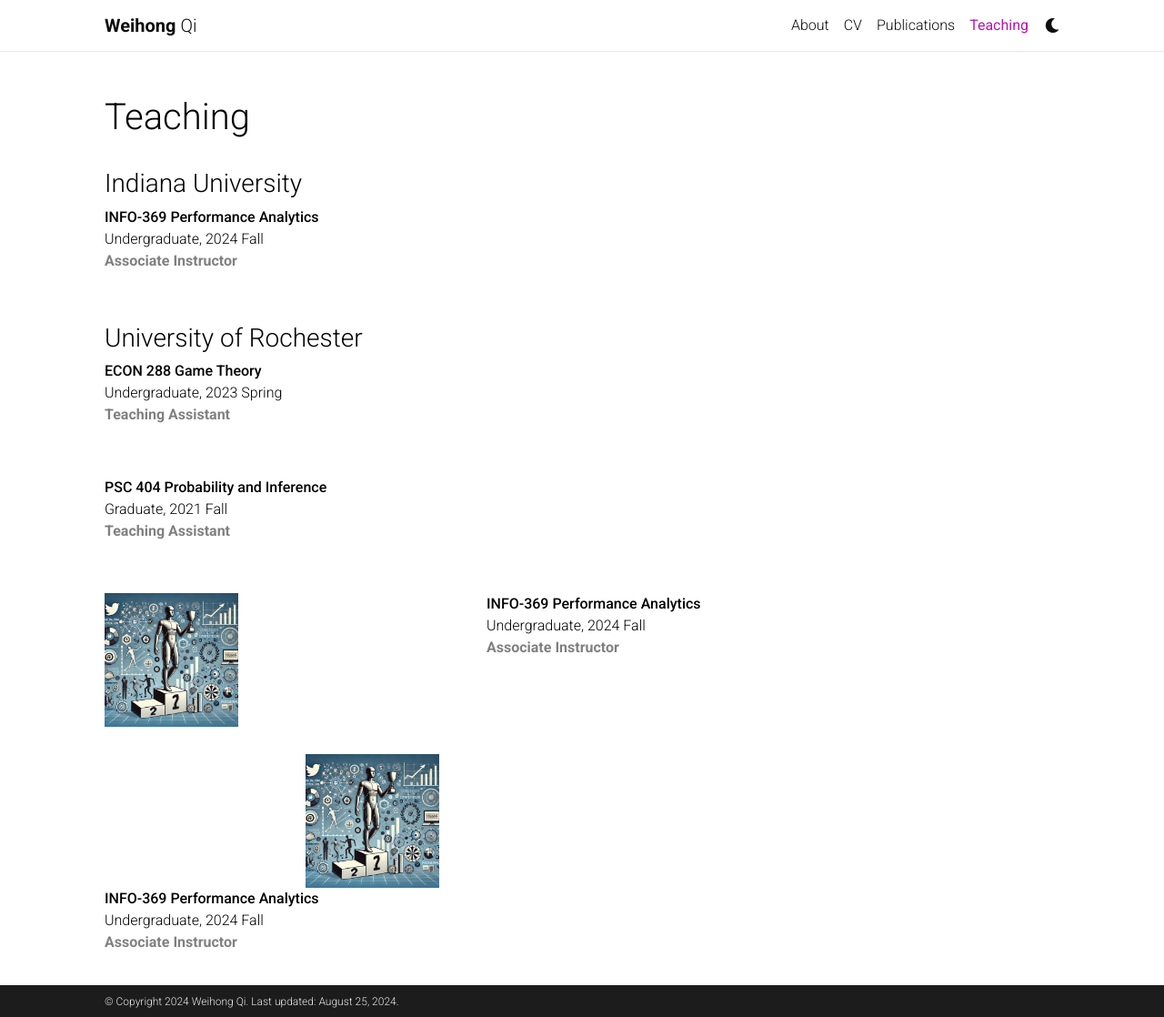
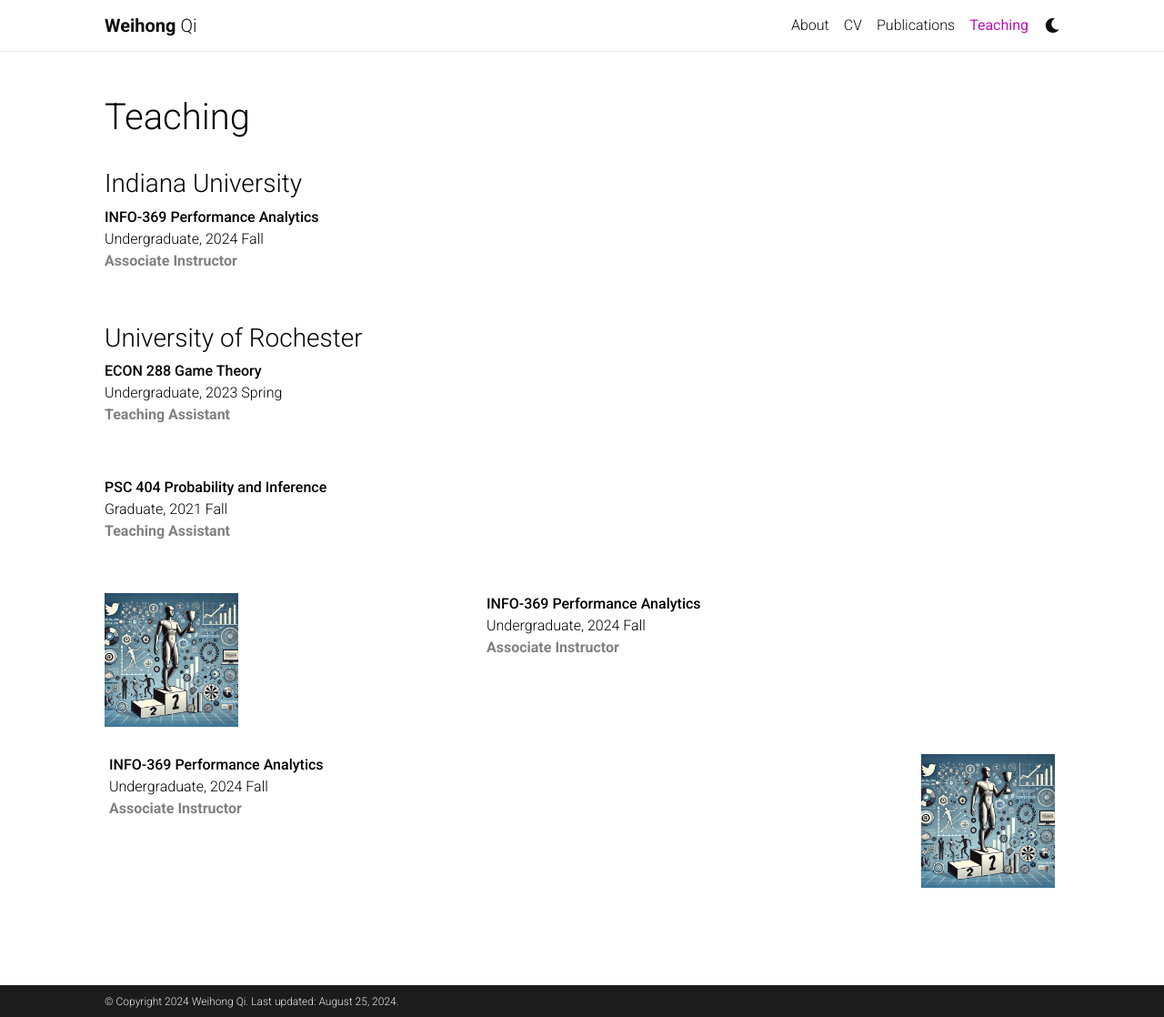
Before and after one commit to WeihongQ/weihongq.github.io, a Jekyll site: the page built from _pages/teaching.md, in a window 1280 px wide and 1118 px high. Shown: the whole window at 91% size. Built offline with Jekyll 4.4.1, drawn with Linux system fonts in a browser that asks for light colours; comment, search, counter and statistics services are not loaded; a style sheet for code colours, icons or effects is not loaded.

Commit message:
change the margin

```diff
--- a/_pages/teaching.md
+++ b/_pages/teaching.md
@@ -43,11 +43,11 @@ Graduate, 2021 Fall <br/>
 
 
 <div style="overflow: auto;">
-  <div style="float: center; width: 35%; text-align: right;">
+  <div style="float: right; width: 35%; text-align: right; margin-right: 5px;">
     <img src="/assets/img/teaching/info-369.jpg" alt="Figure" style="max-width: 40%; height: auto;">
   </div>
 
-  <div style="float: left; width: 60%;">
+  <div style="float: left; width: 60%;  margin-left: 5px;">
     <strong>INFO-369 Performance Analytics</strong> <br/>
     Undergraduate, 2024 Fall <br/>
     <span style="color: grey; font-weight: bold;">Associate Instructor</span> <br/>
```
